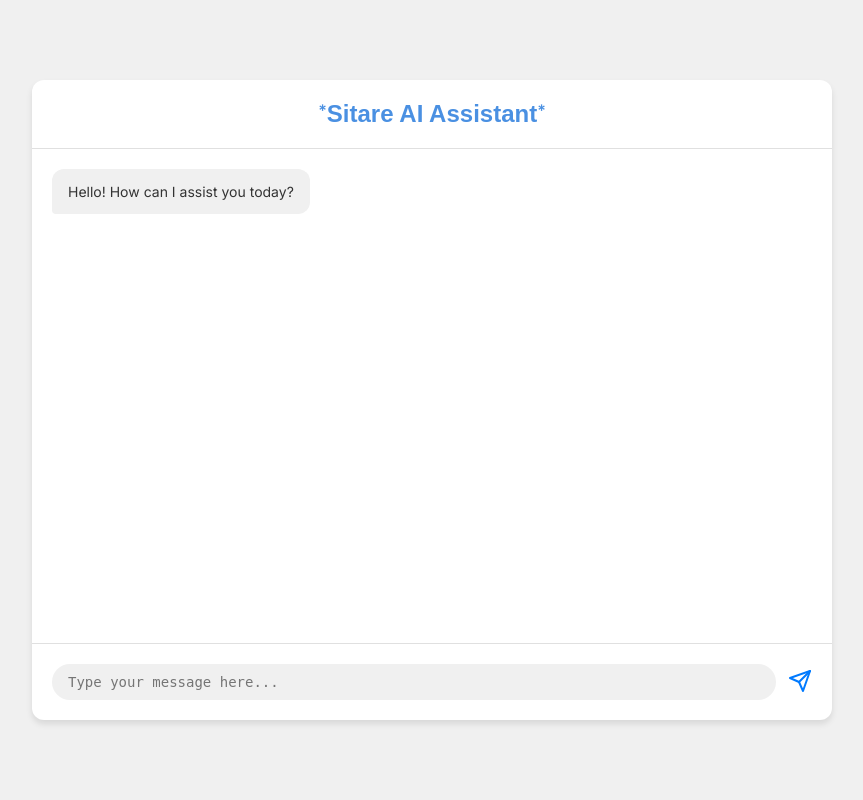
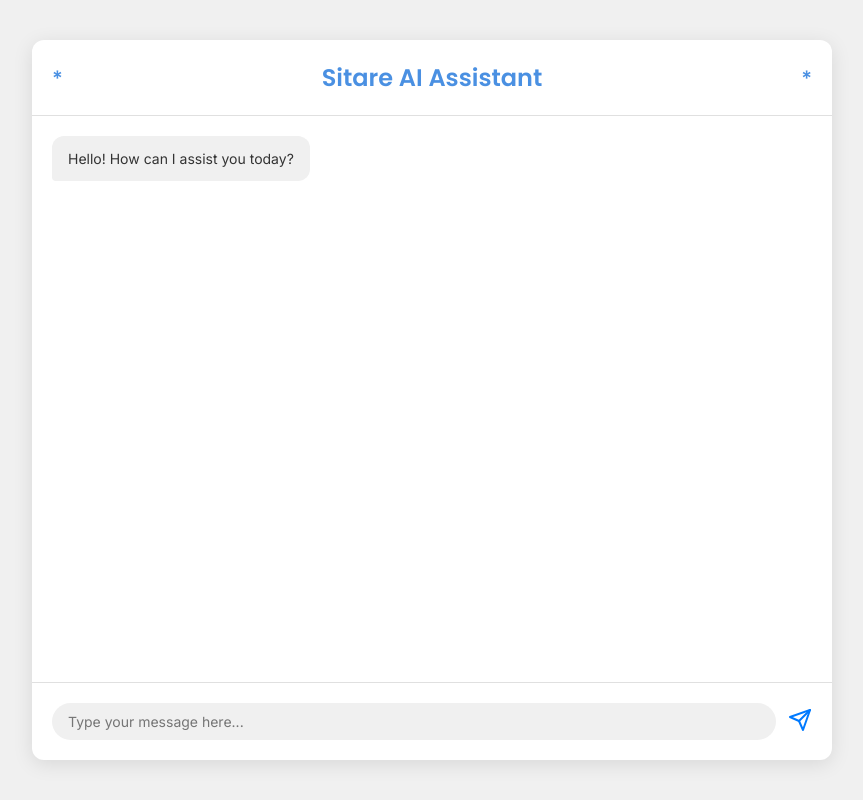
Before and after one commit to Aksherwal/AskSitare, a Flask app: page / in a window 1280 px wide. Shown: the whole page, without its empty margins (208-1071 px from the left). Run offline with Flask 3, Linux system fonts and the light colour scheme; some libraries are stand-ins or nearby versions.

Commit message:
added some necessory changes

```diff
--- a/app.py
+++ b/app.py
@@ -10,9 +10,9 @@ model = SentenceTransformer('all-MiniLM-L6-v2')
 # Initialize the Groq client with your API key
 client = Groq(api_key="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")
 # client = Groq("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")
-# queary=""" From the text given above, write a brief anaswer of this question(if it can be answered) in a formal language but do not mension that you are giving the answer from any text and also give the link if any(otherwise dont mention about the link) in the text only in clickable fromat at the last of answer to know more, if the question is irrelevent, show appropriate message, the question is: """
-queary=""" From this text, answer briefly the question given next (if the text contains the answer) without mentioning the text,
-if text has link, give the link in the end of answer only in clickable format,
+# queary=""" From the text given above, write a vey brief and precise anaswer of this question(if it can be answered from the text) in a formal language but do not mension that you are giving the answer from any text and also give the link if any(otherwise dont mention about the link) in the text only in clickable fromat at the last of answer to know more, if the question is irrelevent, show appropriate message, the question is: """
+queary=""" From this text, answer very briefly the question given next (if the text contains the answer) without mentioning the text,
+if text has link, give the link in the end of answer only in clickable format otherwise don't mension about the link,
 if the question is irrelevant, show appropriate message,
 the question is: """
 # Function to generate embedding for user question
@@ -22,9 +22,9 @@ def generate_embedding(question):
 # Database connection parameters
 DB_PARAMS = {
     "dbname": "suchatbot",
-    "user": "render",
-    "password": "NkOOU2A2S1fhRPy9yq7pSXgIvQN7twp1",
-    "host": "dpg-ct4mmp2j1k6c73ehcgig-a",
+    "user": "postgres",
+    "password": "aks@sitare",
+    "host": "localhost",
     "port": 5432
 }
 # Connect to the database
@@ -32,10 +32,10 @@ conn = psycopg2.connect(**DB_PARAMS)
 cursor = conn.cursor(cursor_factory=RealDictCursor)
 
 def get_top_similar_questions(user_question, top_n=5):
-    # Step 1: Generate embedding for the user question
+    # Generate embedding for the user question
     user_embedding = generate_embedding(user_question)
 
-    # Step 2: Query to calculate similarity and retrieve top N questions
+    # Query to calculate similarity and retrieve top N questions
     query = f"""
         SELECT
             sr_no,
@@ -52,7 +52,7 @@ def get_top_similar_questions(user_question, top_n=5):
     cursor.execute(query, (user_embedding, top_n))
     top_questions = cursor.fetchall()
 
-    # Step 3: Retrieve paragraphs for the corresponding topic_ids
+    # Retrieve paragraphs for the corresponding topic_ids
     topic_ids = tuple(q['topic_id'] for q in top_questions)
     paragraphs_query = """
     SELECT topic_id, paragraph
@@ -62,7 +62,7 @@ def get_top_similar_questions(user_question, top_n=5):
     cursor.execute(paragraphs_query, (topic_ids,))
     paragraphs = cursor.fetchall()
 
-    # Step 4: Map topic_id to paragraphs for display
+    # Map topic_id to paragraphs for display
     paragraphs_dict = {p['topic_id']: p['paragraph'] for p in paragraphs}
 
     # Combine the questions and paragraphs
@@ -99,7 +99,7 @@ def chat():
             sourcetext+=(" "+top_results[i]['paragraph'])
 
     completion = client.chat.completions.create(
-        model="llama-3.1-70b-versatile",                          # Specify the model
+        model="llama-3.3-70b-versatile",                          # model
         messages=[
             {"role": "system", "content": "You are a University chatbot assistent specialized in English language"},
             {"role": "user", "content": sourcetext+queary+user_message}
@@ -114,7 +114,7 @@ def chat():
     response_message=""
     for chunk in completion:
         response_message+=chunk.choices[0].delta.content or ""
-    # response_message = f"You said: {user_message}"             # Replace with your processing logic
+
 
     return jsonify({'response': response_message})
 
@@ -170,6 +170,6 @@ def admin():
     return render_template('admin.html', data=data)
 
 if __name__ == '__main__':
-    # app.run(debug=True)
-    port = int(os.environ.get("PORT", 5000))  # Default to 5000 if PORT is not set
-    app.run(host="0.0.0.0", port=port)
+    app.run(debug=True)
+    # port = int(os.environ.get("PORT", 5000))  # Default to 5000 if PORT is not set
+    # app.run(host="0.0.0.0", port=port)
--- a/static/script.js
+++ b/static/script.js
@@ -1,288 +1,150 @@
-// document.addEventListener('DOMContentLoaded', () => {
-//     const chatMessages = document.getElementById('chatMessages');
-//     const userInput = document.getElementById('userInput');
-//     const sendButton = document.getElementById('sendButton');
-
-//     function addMessage(content, isUser = false) {
-//         const messageDiv = document.createElement('div');
-//         messageDiv.classList.add('message', isUser ? 'user' : 'assistant');
-
-//         const messageContent = document.createElement('div');
-//         messageContent.classList.add('message-content');
-//         messageContent.innerHTML = `<p>${content}</p>`;
-//         messageDiv.appendChild(messageContent);
-
-//         // Add reaction buttons for assistant messages
-//         if (!isUser) {
-//             const reactionButtons = document.createElement('div');
-//             reactionButtons.classList.add('reaction-buttons');
-//             reactionButtons.innerHTML = `
-//                 <button class="like-btn" title="Like">
-//                     <svg xmlns="http://www.w3.org/2000/svg" fill="none" stroke="currentColor" stroke-width="2" viewBox="0 0 24 24">
-//                         <path d="M2 20h2c.55 0 1-.45 1-1v-9c0-.55-.45-1-1-1H2v11zm19.83-7.12c.11-.25.17-.52.17-.8V11c0-1.1-.9-2-2-2h-5.5l.92-4.65c.05-.22.02-.46-.08-.66-.23-.45-.52-.86-.88-1.22L14 2 7.59 8.41C7.21 8.79 7 9.3 7 9.83v7.84C7 18.95 8.05 20 9.34 20h8.11c.7 0 1.36-.37 1.72-.97l2.66-6.15z"></path>
-//                     </svg>
-//                 </button>
-//                 <button class="dislike-btn" title="Dislike">
-//                     <svg xmlns="http://www.w3.org/2000/svg" fill="none" stroke="currentColor" stroke-width="2" viewBox="0 0 24 24">
-//                         <path d="M22 4h-2c-.55 0-1 .45-1 1v9c0 .55.45 1 1 1h2V4zM2.17 11.12c-.11.25-.17.52-.17.8V13c0 1.1.9 2 2 2h5.5l-.92 4.65c-.05.22-.02.46.08.66.23.45.52.86.88 1.22L10 22l6.41-6.41c.38-.38.59-.89.59-1.42V6.34C17 5.05 15.95 4 14.66 4H6.55c-.7 0-1.36.37-1.72.97l-2.66 6.15z"></path>
-//                     </svg>
-//                 </button>
-//                 <button class="copy-btn" title="Copy">
-//                     <svg xmlns="http://www.w3.org/2000/svg" fill="none" stroke="currentColor" stroke-width="2" viewBox="0 0 24 24">
-//                         <path d="M8 16H6a2 2 0 01-2-2V6a2 2 0 012-2h8a2 2 0 012 2v2"></path>
-//                         <rect x="8" y="8" width="8" height="8" rx="2"></rect>
-//                     </svg>
-//                 </button>
-//             `;
-//             messageDiv.appendChild(reactionButtons);
-//         }
-
-//         chatMessages.appendChild(messageDiv);
-//         chatMessages.scrollTop = chatMessages.scrollHeight;
-//     }
-
-//     async function handleUserInput() {
-//         const message = userInput.value.trim();
-//         if (message) {
-//             // Add the user's message to the chat
-//             addMessage(message, true);
-//             userInput.value = '';
-
-//             // Add and display the "Typing..." indicator
-//             const typingDiv = document.createElement('div');
-//             typingDiv.classList.add('message', 'assistant');
-//             typingDiv.innerHTML = '<div class="message-content"><p>Typing...</p></div>';
-//             chatMessages.appendChild(typingDiv);
-//             chatMessages.scrollTop = chatMessages.scrollHeight;
-
-//             try {
-//                 // Send the user's message to the server
-//                 const response = await fetch('/chat', {
-//                     method: 'POST',
-//                     headers: {
-//                         'Content-Type': 'application/json',
-//                     },
-//                     body: JSON.stringify({ message }),
-//                 });
-
-//                 if (!response.ok) {
-//                     throw new Error('Failed to fetch response from the server.');
-//                 }
-
-//                 // Parse the response from the server
-//                 const data = await response.json();
-
-//                 // Remove the "Typing..." indicator
-//                 chatMessages.removeChild(typingDiv);
-
-//                 // Add the server's response to the chat
-//                 addMessage(data.response, false);
-//             } catch (error) {
-//                 // Remove the "Typing..." indicator if an error occurs
-//                 chatMessages.removeChild(typingDiv);
-
-//                 // Display an error message in the chat
-//                 addMessage('Sorry, something went wrong. Please try again.', false);
-//                 console.error(error);
-//             }
-//         }
-//     }
-
-//     function handleReaction(event) {
-//         const button = event.target.closest('button');
-//         if (!button) return;
-
-//         const message = button.closest('.message');
-
-//         if (button.classList.contains('like-btn')) {
-//             button.classList.toggle('liked');
-//             message.querySelector('.dislike-btn')?.classList.remove('disliked');
-//         } else if (button.classList.contains('dislike-btn')) {
-//             button.classList.toggle('disliked');
-//             message.querySelector('.like-btn')?.classList.remove('liked');
-//         } else if (button.classList.contains('copy-btn')) {
-//             const messageContent = message.querySelector('.message-content p');
-//             if (messageContent) {
-//                 navigator.clipboard.writeText(messageContent.textContent)
-//                     .then(() => alert('Message copied to clipboard!'))
-//                     .catch(() => alert('Failed to copy message.'));
-//             }
-//         }
-//     }
-
-//     sendButton.addEventListener('click', handleUserInput);
-
-//     userInput.addEventListener('keypress', (e) => {
-//         if (e.key === 'Enter' && !e.shiftKey) {
-//             e.preventDefault();
-//             handleUserInput();
-//         }
-//     });
-
-//     userInput.addEventListener('input', () => {
-//         userInput.style.height = 'auto';
-//         userInput.style.height = userInput.scrollHeight + 'px';
-//     });
-
-//     chatMessages.addEventListener('click', handleReaction);
-// });
-
-document.addEventListener('DOMContentLoaded', () => {
-    const chatMessages = document.getElementById('chatMessages');
-    const userInput = document.getElementById('userInput');
-    const sendButton = document.getElementById('sendButton');
+document.addEventListener("DOMContentLoaded", () => {
+    const chatMessages = document.getElementById("chatMessages")
+    const userInput = document.getElementById("userInput")
+    const sendButton = document.getElementById("sendButton")
 
     function addMessage(content, isUser = false, questionText = null) {
-        const messageDiv = document.createElement('div');
-        messageDiv.classList.add('message', isUser ? 'user' : 'assistant');
+      const messageDiv = document.createElement("div")
+      messageDiv.classList.add("message", isUser ? "user" : "assistant")
 
       if (!isUser && questionText) {
-            messageDiv.dataset.questionText = questionText; // Store the user's question text
+        messageDiv.dataset.questionText = questionText
       }
 
-        const messageContent = document.createElement('div');
-        messageContent.classList.add('message-content');
-        messageContent.innerHTML = `<p>${content}</p>`;
-        messageDiv.appendChild(messageContent);
+      const messageContent = document.createElement("div")
+      messageContent.classList.add("message-content")
+      messageContent.innerHTML = `<p>${content}</p>`
+      messageDiv.appendChild(messageContent)
 
-        // Add reaction buttons for assistant messages
       if (!isUser) {
-            const reactionButtons = document.createElement('div');
-            reactionButtons.classList.add('reaction-buttons');
+        const reactionButtons = document.createElement("div")
+        reactionButtons.classList.add("reaction-buttons")
         reactionButtons.innerHTML = `
                   <button class="like-btn" title="Like">
-                    <svg xmlns="http://www.w3.org/2000/svg" fill="none" stroke="currentColor" stroke-width="2" viewBox="0 0 24 24">
-                        <path d="M2 20h2c.55 0 1-.45 1-1v-9c0-.55-.45-1-1-1H2v11zm19.83-7.12c.11-.25.17-.52.17-.8V11c0-1.1-.9-2-2-2h-5.5l.92-4.65c.05-.22.02-.46-.08-.66-.23-.45-.52-.86-.88-1.22L14 2 7.59 8.41C7.21 8.79 7 9.3 7 9.83v7.84C7 18.95 8.05 20 9.34 20h8.11c.7 0 1.36-.37 1.72-.97l2.66-6.15z"></path>
+                      <svg xmlns="http://www.w3.org/2000/svg" fill="none" viewBox="0 0 24 24" stroke="currentColor">
+                          <path stroke-linecap="round" stroke-linejoin="round" stroke-width="2" d="M14 10h4.764a2 2 0 011.789 2.894l-3.5 7A2 2 0 0115.263 21h-4.017c-.163 0-.326-.02-.485-.06L7 20m7-10V5a2 2 0 00-2-2h-.095c-.5 0-.905.405-.905.905 0 .714-.211 1.412-.608 2.006L7 11v9m7-10h-2M7 20H5a2 2 0 01-2-2v-6a2 2 0 012-2h2.5" />
                       </svg>
                   </button>
                   <button class="dislike-btn" title="Dislike">
-                    <svg xmlns="http://www.w3.org/2000/svg" fill="none" stroke="currentColor" stroke-width="2" viewBox="0 0 24 24">
-                        <path d="M22 4h-2c-.55 0-1 .45-1 1v9c0 .55.45 1 1 1h2V4zM2.17 11.12c-.11.25-.17.52-.17.8V13c0 1.1.9 2 2 2h5.5l-.92 4.65c-.05.22-.02.46.08.66.23.45.52.86.88 1.22L10 22l6.41-6.41c.38-.38.59-.89.59-1.42V6.34C17 5.05 15.95 4 14.66 4H6.55c-.7 0-1.36.37-1.72.97l-2.66 6.15z"></path>
+                      <svg xmlns="http://www.w3.org/2000/svg" fill="none" viewBox="0 0 24 24" stroke="currentColor">
+                          <path stroke-linecap="round" stroke-linejoin="round" stroke-width="2" d="M10 14H5.236a2 2 0 01-1.789-2.894l3.5-7A2 2 0 018.736 3h4.018a2 2 0 01.485.06l3.76.94m-7 10v5a2 2 0 002 2h.096c.5 0 .905-.405.905-.904 0-.715.211-1.413.608-2.008L17 13V4m-7 10h2m5-10h2a2 2 0 012 2v6a2 2 0 01-2 2h-2.5" />
                       </svg>
                   </button>
                   <button class="copy-btn" title="Copy">
-                    <svg xmlns="http://www.w3.org/2000/svg" fill="none" stroke="currentColor" stroke-width="2" viewBox="0 0 24 24">
-                        <path d="M8 16H6a2 2 0 01-2-2V6a2 2 0 012-2h8a2 2 0 012 2v2"></path>
-                        <rect x="8" y="8" width="8" height="8" rx="2"></rect>
+                      <svg xmlns="http://www.w3.org/2000/svg" fill="none" viewBox="0 0 24 24" stroke="currentColor">
+                          <path stroke-linecap="round" stroke-linejoin="round" stroke-width="2" d="M8 16H6a2 2 0 01-2-2V6a2 2 0 012-2h8a2 2 0 012 2v2m-6 12h8a2 2 0 002-2v-8a2 2 0 00-2-2h-8a2 2 0 00-2 2v8a2 2 0 002 2z" />
                       </svg>
                   </button>
-            `;
-            messageDiv.appendChild(reactionButtons);
+              `
+        messageDiv.appendChild(reactionButtons)
       }
 
-        chatMessages.appendChild(messageDiv);
-        chatMessages.scrollTop = chatMessages.scrollHeight;
+      chatMessages.appendChild(messageDiv)
+      chatMessages.scrollTop = chatMessages.scrollHeight
     }
 
     async function handleUserInput() {
-        const message = userInput.value.trim();
+      const message = userInput.value.trim()
       if (message) {
-            // Add the user's message to the chat
-            addMessage(message, true);
-            userInput.value = '';
+        addMessage(message, true)
+        userInput.value = ""
 
-            // Add and display the "Typing..." indicator
-            const typingDiv = document.createElement('div');
-            typingDiv.classList.add('message', 'assistant');
-            typingDiv.innerHTML = '<div class="message-content"><p>Typing...</p></div>';
-            chatMessages.appendChild(typingDiv);
-            chatMessages.scrollTop = chatMessages.scrollHeight;
+        const typingDiv = document.createElement("div")
+        typingDiv.classList.add("message", "assistant")
+        typingDiv.innerHTML = '<div class="message-content"><p>Typing...</p></div>'
+        chatMessages.appendChild(typingDiv)
+        chatMessages.scrollTop = chatMessages.scrollHeight
 
         try {
-                // Send the user's message to the server
-                const response = await fetch('/chat', {
-                    method: 'POST',
+          const response = await fetch("/chat", {
+            method: "POST",
             headers: {
-                        'Content-Type': 'application/json',
+              "Content-Type": "application/json",
             },
             body: JSON.stringify({ message }),
-                });
+          })
 
           if (!response.ok) {
-                    throw new Error('Failed to fetch response from the server.');
+            throw new Error("Failed to fetch response from the server.")
           }
 
-                // Parse the response from the server
-                const data = await response.json();
+          const data = await response.json()
 
-                // Remove the "Typing..." indicator
-                chatMessages.removeChild(typingDiv);
+          chatMessages.removeChild(typingDiv)
 
-                // Add the server's response to the chat
-                addMessage(data.response, false, message); // Pass user's question text as a parameter
+          addMessage(data.response, false, message)
         } catch (error) {
-                // Remove the "Typing..." indicator if an error occurs
-                chatMessages.removeChild(typingDiv);
+          chatMessages.removeChild(typingDiv)
 
-                // Display an error message in the chat
-                addMessage('Sorry, something went wrong. Please try again.', false);
-                console.error(error);
+          addMessage("Sorry, something went wrong. Please try again.", false)
+          console.error(error)
         }
       }
     }
 
     async function handleReaction(event) {
-        const button = event.target.closest('button');
-        if (!button) return;
+      const button = event.target.closest("button")
+      if (!button) return
 
-        const message = button.closest('.message');
-        const questionText = message.dataset.questionText; // Get the question text if available
+      const message = button.closest(".message")
+      const questionText = message.dataset.questionText
 
-        if (button.classList.contains('like-btn')) {
-            button.classList.toggle('liked');
-            message.querySelector('.dislike-btn')?.classList.remove('disliked');
-            if (button.classList.contains('liked') && questionText) {
-                await sendFeedback(questionText, 1);
+      if (button.classList.contains("like-btn")) {
+        button.classList.toggle("liked")
+        message.querySelector(".dislike-btn")?.classList.remove("disliked")
+        if (button.classList.contains("liked") && questionText) {
+          await sendFeedback(questionText, 1)
         }
-        } else if (button.classList.contains('dislike-btn')) {
-            button.classList.toggle('disliked');
-            message.querySelector('.like-btn')?.classList.remove('liked');
-            if (button.classList.contains('disliked') && questionText) {
-                await sendFeedback(questionText, 0);
+      } else if (button.classList.contains("dislike-btn")) {
+        button.classList.toggle("disliked")
+        message.querySelector(".like-btn")?.classList.remove("liked")
+        if (button.classList.contains("disliked") && questionText) {
+          await sendFeedback(questionText, 0)
         }
-        } else if (button.classList.contains('copy-btn')) {
-            const messageContent = message.querySelector('.message-content p');
+      } else if (button.classList.contains("copy-btn")) {
+        const messageContent = message.querySelector(".message-content p")
         if (messageContent) {
-                navigator.clipboard.writeText(messageContent.textContent)
-                    .then(() => alert('Message copied to clipboard!'))
-                    .catch(() => alert('Failed to copy message.'));
+          navigator.clipboard
+            .writeText(messageContent.textContent)
+            .then(() => alert("Message copied to clipboard!"))
+            .catch(() => alert("Failed to copy message."))
         }
       }
     }
 
     async function sendFeedback(questionText, feedback) {
       try {
-            const response = await fetch('/feedback', {
-                method: 'POST',
+        const response = await fetch("/feedback", {
+          method: "POST",
           headers: {
-                    'Content-Type': 'application/json',
+            "Content-Type": "application/json",
           },
           body: JSON.stringify({ question_text: questionText, feedback }),
-            });
+        })
 
         if (!response.ok) {
-                throw new Error('Failed to record feedback.');
+          throw new Error("Failed to record feedback.")
         }
 
-            console.log('Feedback recorded successfully.');
+        console.log("Feedback recorded successfully.")
       } catch (error) {
-            console.error('Error recording feedback:', error);
+        console.error("Error recording feedback:", error)
       }
     }
 
-    sendButton.addEventListener('click', handleUserInput);
+    sendButton.addEventListener("click", handleUserInput)
 
-    userInput.addEventListener('keypress', (e) => {
-        if (e.key === 'Enter' && !e.shiftKey) {
-            e.preventDefault();
-            handleUserInput();
+    userInput.addEventListener("keypress", (e) => {
+      if (e.key === "Enter" && !e.shiftKey) {
+        e.preventDefault()
+        handleUserInput()
       }
-    });
+    })
 
-    userInput.addEventListener('input', () => {
-        userInput.style.height = 'auto';
-        userInput.style.height = userInput.scrollHeight + 'px';
-    });
+    userInput.addEventListener("input", () => {
+      userInput.style.height = "auto"
+      userInput.style.height = userInput.scrollHeight + "px"
+    })
 
-    chatMessages.addEventListener('click', handleReaction);
-});
+    chatMessages.addEventListener("click", handleReaction)
+  })
--- a/static/styles.css
+++ b/static/styles.css
@@ -1,4 +1,4 @@
-@import url('https://fonts.googleapis.com/css2?family=Inter:wght@400;500;600&display=swap');
+@import url("https://fonts.googleapis.com/css2?family=Inter:wght@400;500;600&family=Poppins:wght@600&display=swap");
 
 * {
   margin: 0;
@@ -7,7 +7,7 @@
 }
 
 body {
-    font-family: 'Inter', sans-serif;
+  font-family: "Inter", sans-serif;
   background-color: #f0f0f0;
   display: flex;
   justify-content: center;
@@ -18,27 +18,39 @@ body {
 .chat-container {
   width: 100%;
   max-width: 800px;
-    height: 80vh;
+  height: 90vh;
   background-color: #ffffff;
   border-radius: 12px;
-    box-shadow: 0 4px 6px rgba(0, 0, 0, 0.1);
+  box-shadow: 0 4px 20px rgba(0, 0, 0, 0.1);
   display: flex;
   flex-direction: column;
 }
 
 .chat-header {
   display: flex;
-    justify-content: center;
+  justify-content: space-between;
+  align-items: center;
   padding: 20px;
   border-bottom: 1px solid #e0e0e0;
 }
 
 .chat-header h1 {
-    font-family: 'Poppins', sans-serif;
-    color: #4A90E2;
+  font-family: "Poppins", sans-serif;
+  color: #4a90e2;
   font-size: 24px;
   font-weight: 600;
-    /* color: #333; */
+}
+
+.header-link {
+  text-decoration: none;
+  color: #4a90e2;
+  font-weight: bold;
+  font-size: 20px;
+  transition: color 0.2s ease;
+}
+
+.header-link:hover {
+  color: #3a7bc8;
 }
 
 .chat-messages {
@@ -92,6 +104,7 @@ body {
   resize: none;
   max-height: 120px;
   overflow-y: auto;
+  font-family: "Inter", sans-serif;
 }
 
 #userInput:focus {
@@ -188,3 +201,19 @@ body {
   height: 20px;
   transition: stroke 0.2s ease;
 }
+
+/* Responsive Design */
+@media (max-width: 768px) {
+  .chat-container {
+    height: 100vh;
+    border-radius: 0;
+  }
+
+  .chat-header h1 {
+    font-size: 20px;
+  }
+
+  .message-content {
+    max-width: 90%;
+  }
+}
--- a/templates/index.html
+++ b/templates/index.html
@@ -1,17 +1,18 @@
-<!DOCTYPE html>
+ <!DOCTYPE html>
 <html lang="en">
 <head>
     <meta charset="UTF-8">
     <meta name="viewport" content="width=device-width, initial-scale=1.0">
-    <title> Sitare AI Assistant</title>
+    <title>Sitare AI Assistant</title>
     <link rel="stylesheet" href="/static/styles.css">
+    <link href="https://fonts.googleapis.com/css2?family=Inter:wght@400;500;600&family=Poppins:wght@600&display=swap" rel="stylesheet">
 </head>
 <body>
     <div class="chat-container">
         <div class="chat-header">
-            <a style="text-decoration: none; color: #4A90E2;"><b>*</b></a>
-            <h1> Sitare AI Assistant</h1>
-            <a style="text-decoration: none; color: #4A90E2;" href="/login"><b>*</b></a>
+            <a href="/" class="header-link"><b>*</b></a>
+            <h1>Sitare AI Assistant</h1>
+            <a href="/login" class="header-link"><b>*</b></a>
         </div>
         <div class="chat-messages" id="chatMessages">
             <div class="message assistant">
```
Lines whose indentation alone changed are shown as unchanged.
